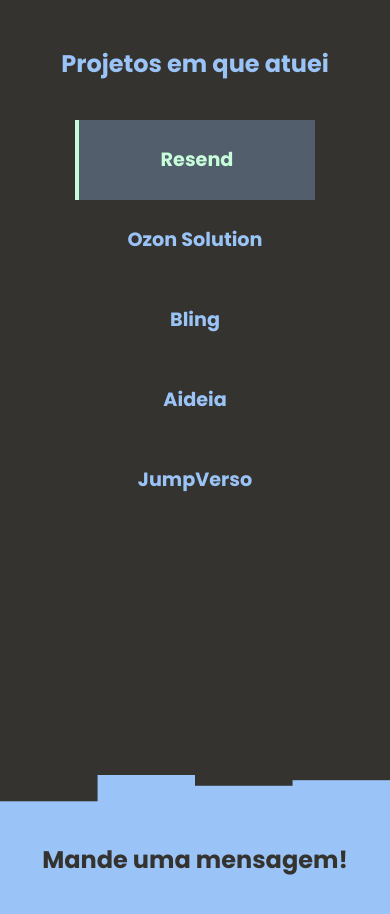
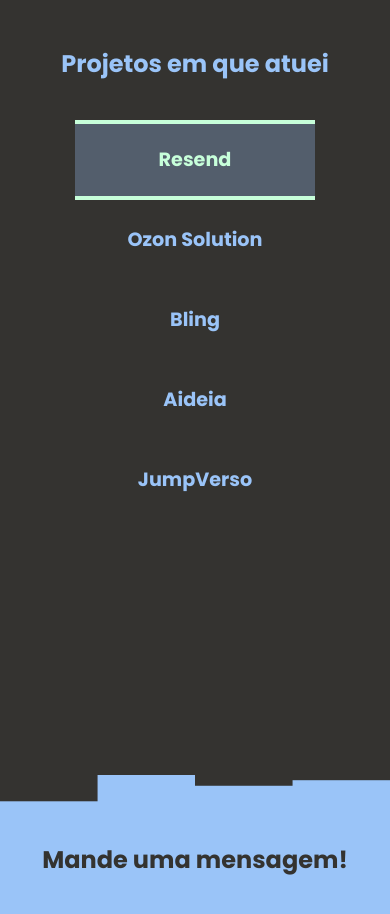
Before and after one commit to fatekkl/Portfolio-Next, a Next.js app: page / in a window 390 px wide. Shown: the part 1720-2634 px from the top of the page. Built offline with nearby package versions, Linux system fonts and the light colour scheme.

Commit message:
update docs + change hover effect on mobile

```diff
--- a/src/app/Components/UniqueProject/index.tsx
+++ b/src/app/Components/UniqueProject/index.tsx
@@ -13,7 +13,7 @@
         <div
             onClick={onClick}
             className={`w-full h-20 flex justify-center items-center hover:cursor-pointer transition-all duration-150 ease-linear ${
-                selected ? "border-l-4 text-tea border-l-tea bg-[#535E6C] font-bold" : "text-jordy"
+                selected ? "md:border-l-4 max-sm:border-t-4 max-sm:border-b-4 text-tea border-tea bg-[#535E6C] font-bold" : "text-jordy"
             }`}
         >
             <span className="font-bold text-[1.2rem]">{projectTitle}</span>
```
Also changed, not shown: 1 other file (tests, documents, lock files or other folders).
